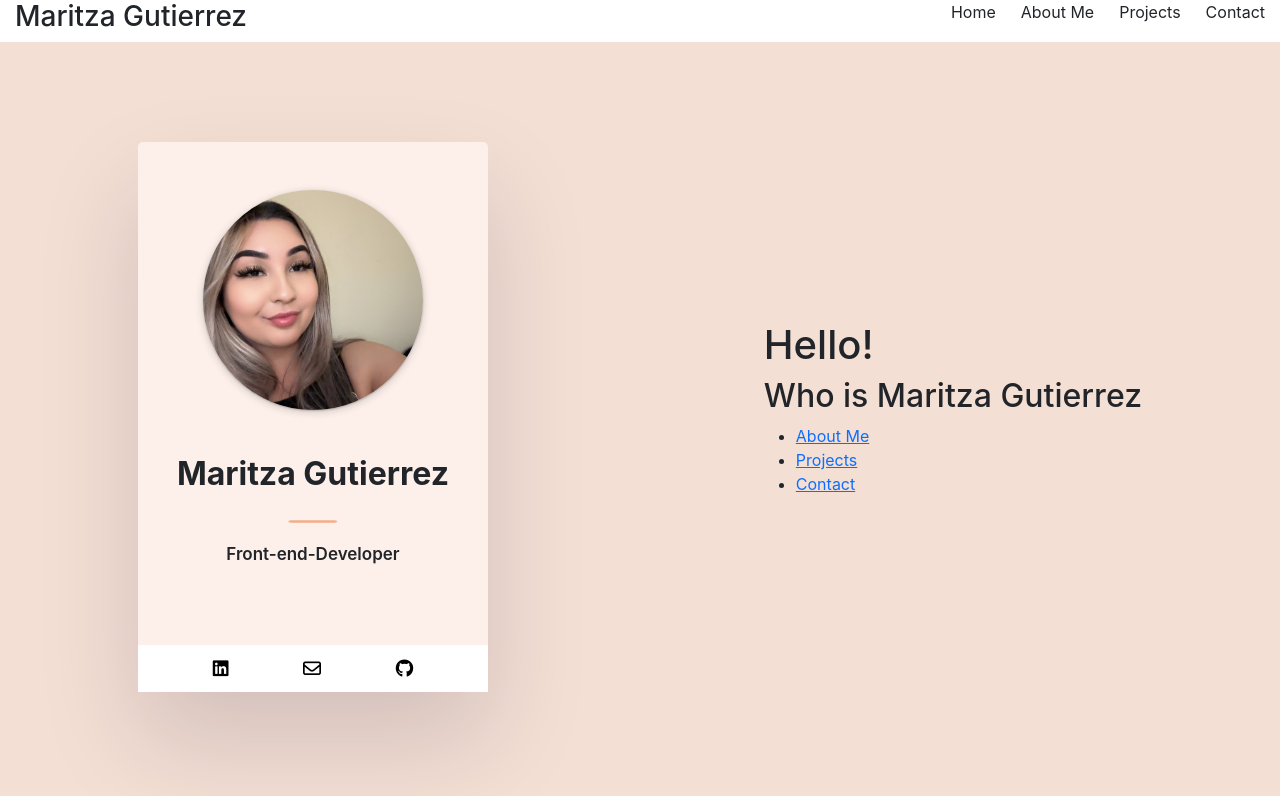
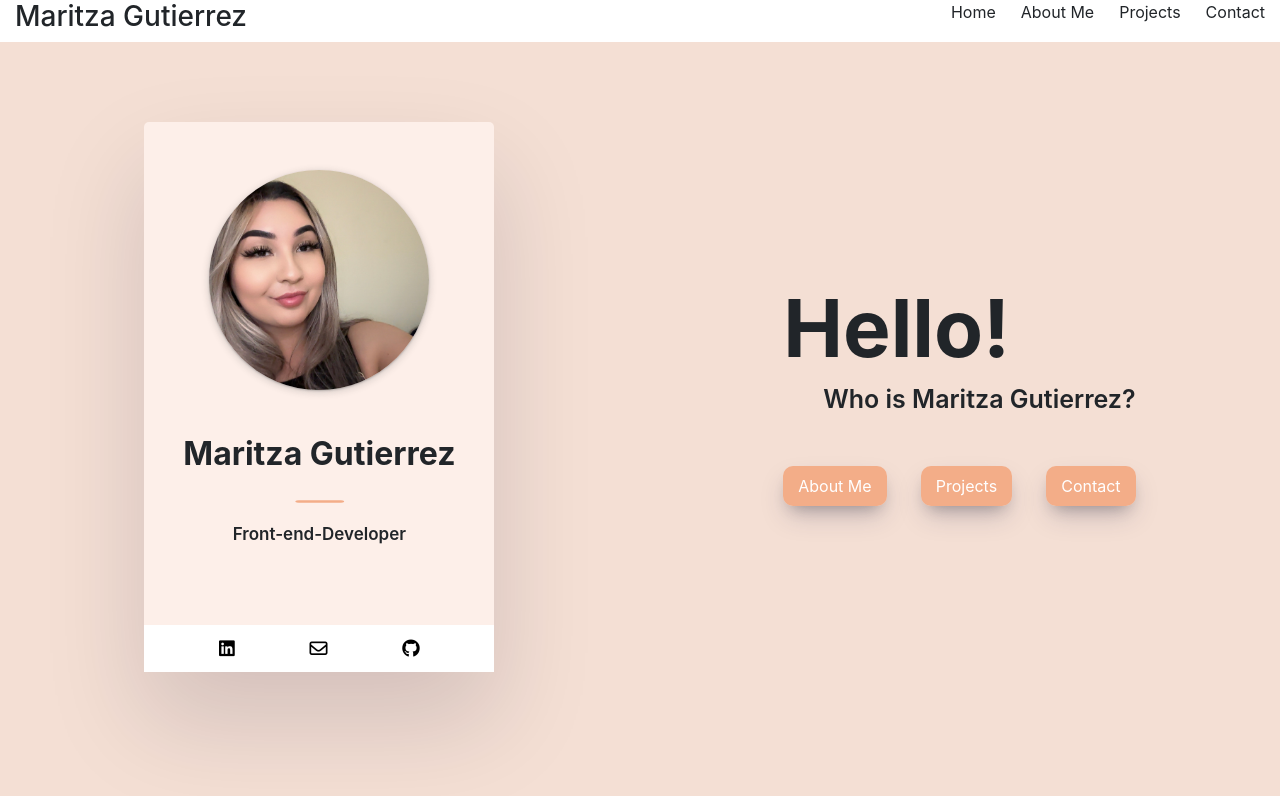
Before and after one commit to Mariii209/mari-portfolio-react, a React (Create React App) app: page / in a window 1280 px wide. Shown: the top 796 px of the page. Built offline with nearby package versions, Linux system fonts and the light colour scheme.

Commit message:
Created Profile component and applied initial CSS styling to HomeSection

```diff
--- a/src/HomeSection.css
+++ b/src/HomeSection.css
@@ -3,65 +3,38 @@
   justify-content: space-around;
   align-items: center;
   margin-top: 100px;
-}
-.HomeSection .Profile {
-  position: relative;
-  width: 350px;
-  height: 550px;
-  text-align: center;
-  display: flex;
-  flex-direction: column;
-  justify-content: center;
-  background-color: #fdefe9;
-  box-shadow: rgba(17, 12, 46, 0.15) 0px 48px 100px 0px;
-  border-radius: 5px;
-  padding-bottom: 60px;
+  max-width: 1300px;
+  margin: 80px auto 0;
 }
 
-.HomeSection img {
-  width: 220px;
-  height: 220px;
-  object-fit: cover;
-  border-radius: 50%;
-  margin-bottom: 30px;
-  box-shadow: rgba(60, 64, 67, 0.3) 0px 1px 2px 0px,
-    rgba(60, 64, 67, 0.15) 0px 2px 6px 2px;
+.HomeSection .GreetingTitle {
+  font-size: 80px;
+  font-weight: 700;
 }
 
-.HomeSection .ProfileFooter {
-  position: absolute;
-  bottom: 0;
-  left: 0;
-  width: 100%;
-  display: flex;
-  justify-content: space-evenly;
-  padding: 10px 0;
-  background-color: white;
-  margin-bottom: 0;
+.HomeSection .IntroSubtitle {
+  font-size: 25px;
+  font-weight: 600;
+  margin-left: 40px;
 }
 
-.ProfileFooter li {
+.HomeSection .IntroNav {
+  display: flex;
+  justify-content: space-between;
+  padding: 0;
+  margin-top: 60px;
+}
+
+.HomeSection .IntroNavItem {
   list-style: none;
 }
 
-.Dash {
-  color: #f3ad88;
-  transform: scaleX(3);
-  font-size: 20px;
-  margin: 10px 0;
+.HomeSection .IntroNavLink {
+  text-decoration: none;
+  color: white;
+  background: #f3ad88;
+  padding: 10px 15px;
+  border-radius: 10px;
+  box-shadow: rgba(50, 50, 93, 0.25) 0px 13px 27px -5px,
+    rgba(0, 0, 0, 0.3) 0px 8px 16px -8px;
 }
-
-.Profile h2 {
-  font-weight: 700;
-  margin-top: 15px;
-}
-
-.Profile p {
-  font-size: 17px;
-  font-weight: 600;
-}
-
-.ProfileFooter a {
-  color: black;
-  font-size: 18px;
-}
--- a/src/HomeSection.js
+++ b/src/HomeSection.js
@@ -1,49 +1,29 @@
 import React from "react";
-import Me from "./Me.jpeg";
 import "./HomeSection.css";
+import Profile from "./Profile.js";
 
 export default function HomeSection() {
   return (
     <div className="HomeSection">
-      <div className="Profile">
-        <div className="ProfilePicture">
-          <img src={Me} alt="Me" className="img-fluid" />
-        </div>
-        <h2>Maritza Gutierrez</h2>
-        <div>
-          <i className="fa-solid fa-minus Dash"></i>
-        </div>
-        <p>Front-end-Developer</p>
-        <ul className="ProfileFooter">
-          <li>
-            <a href="/">
-              <i className="fa-brands fa-linkedin icons"></i>
+      <Profile />
+      <div className="MeetMaritza">
+        <h1 className="GreetingTitle">Hello!</h1>
+        <h2 className="IntroSubtitle">Who is Maritza Gutierrez?</h2>
+        <ul className="IntroNav">
+          <li className="IntroNavItem">
+            <a href="/" className="IntroNavLink">
+              About Me
             </a>
           </li>
-          <li>
-            <a href="/">
-              <i className="fa-regular fa-envelope icons"></i>
+          <li className="IntroNavItem">
+            <a href="/" className="IntroNavLink">
+              Projects
             </a>
           </li>
-          <li>
-            <a href="/">
-              <i className="fa-brands fa-github icons"></i>
+          <li className="IntroNavItem">
+            <a href="/" className="IntroNavLink">
+              Contact
             </a>
-          </li>
-        </ul>
-      </div>
-      <div className="">
-        <h1>Hello!</h1>
-        <h2>Who is Maritza Gutierrez</h2>
-        <ul>
-          <li>
-            <a href="/">About Me</a>
-          </li>
-          <li>
-            <a href="/">Projects</a>
-          </li>
-          <li>
-            <a href="/">Contact</a>
           </li>
         </ul>
       </div>
--- /dev/null
+++ b/src/Profile.css
@@ -0,0 +1,61 @@
+.Profile {
+  position: relative;
+  width: 350px;
+  height: 550px;
+  text-align: center;
+  display: flex;
+  flex-direction: column;
+  justify-content: center;
+  background-color: #fdefe9;
+  box-shadow: rgba(17, 12, 46, 0.15) 0px 48px 100px 0px;
+  border-radius: 5px;
+  padding-bottom: 60px;
+}
+
+.Profile img {
+  width: 220px;
+  height: 220px;
+  object-fit: cover;
+  border-radius: 50%;
+  margin-bottom: 30px;
+  box-shadow: rgba(60, 64, 67, 0.3) 0px 1px 2px 0px,
+    rgba(60, 64, 67, 0.15) 0px 2px 6px 2px;
+}
+
+.ProfileFooter {
+  position: absolute;
+  bottom: 0;
+  left: 0;
+  width: 100%;
+  display: flex;
+  justify-content: space-evenly;
+  padding: 10px 0;
+  background-color: white;
+  margin-bottom: 0;
+}
+
+.ProfileFooter li {
+  list-style: none;
+}
+
+.Dash {
+  color: #f3ad88;
+  transform: scaleX(3);
+  font-size: 20px;
+  margin: 10px 0;
+}
+
+.Profile h2 {
+  font-weight: 700;
+  margin-top: 15px;
+}
+
+.Profile p {
+  font-size: 17px;
+  font-weight: 600;
+}
+
+.ProfileFooter a {
+  color: black;
+  font-size: 18px;
+}
--- /dev/null
+++ b/src/Profile.js
@@ -0,0 +1,35 @@
+import React from "react";
+import Me from "./Me.jpeg";
+import "./Profile.css";
+
+export default function Profile() {
+  return (
+    <div className="Profile">
+      <div className="ProfilePicture">
+        <img src={Me} alt="Me" className="img-fluid" />
+      </div>
+      <h2>Maritza Gutierrez</h2>
+      <div>
+        <i className="fa-solid fa-minus Dash"></i>
+      </div>
+      <p>Front-end-Developer</p>
+      <ul className="ProfileFooter">
+        <li>
+          <a href="/">
+            <i className="fa-brands fa-linkedin Icons"></i>
+          </a>
+        </li>
+        <li>
+          <a href="/">
+            <i className="fa-regular fa-envelope Icons"></i>
+          </a>
+        </li>
+        <li>
+          <a href="/">
+            <i className="fa-brands fa-github Icons"></i>
+          </a>
+        </li>
+      </ul>
+    </div>
+  );
+}
--- a/src/SiteMenu.css
+++ b/src/SiteMenu.css
@@ -5,11 +5,11 @@
   padding: 0 15px;
 }
 
-.SiteMenu ul {
+.SiteMenu .NavList {
   display: flex;
 }
 
-.SiteMenu li {
+.SiteMenu .NavItem {
   list-style: none;
 }
 
--- a/src/SiteMenu.js
+++ b/src/SiteMenu.js
@@ -4,12 +4,12 @@ import "./SiteMenu.css";
 export default function SiteMenu() {
   return (
     <div className="SiteMenu">
-      <h3>Maritza Gutierrez</h3>
-      <ul>
-        <li>Home</li>
-        <li>About Me</li>
-        <li>Projects</li>
-        <li>Contact</li>
+      <h3 className="SiteTitle">Maritza Gutierrez</h3>
+      <ul className="NavList">
+        <li className="NavItem">Home</li>
+        <li className="NavItem">About Me</li>
+        <li className="NavItem">Projects</li>
+        <li className="NavItem">Contact</li>
       </ul>
     </div>
   );
```
